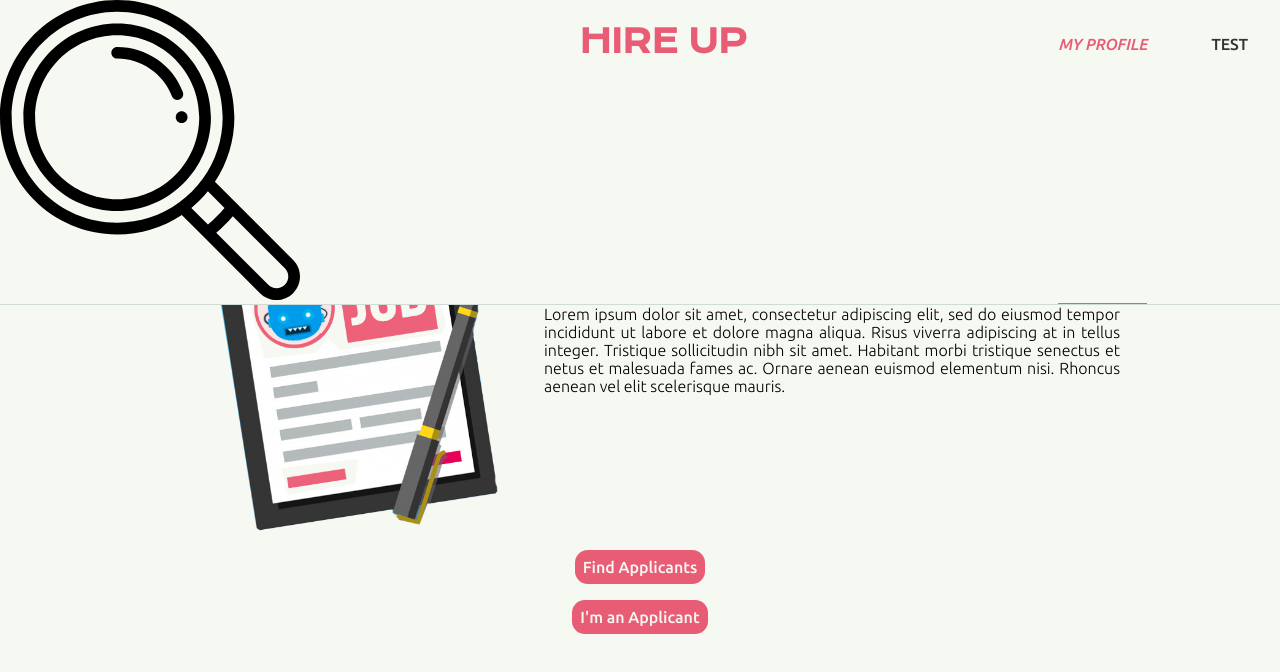
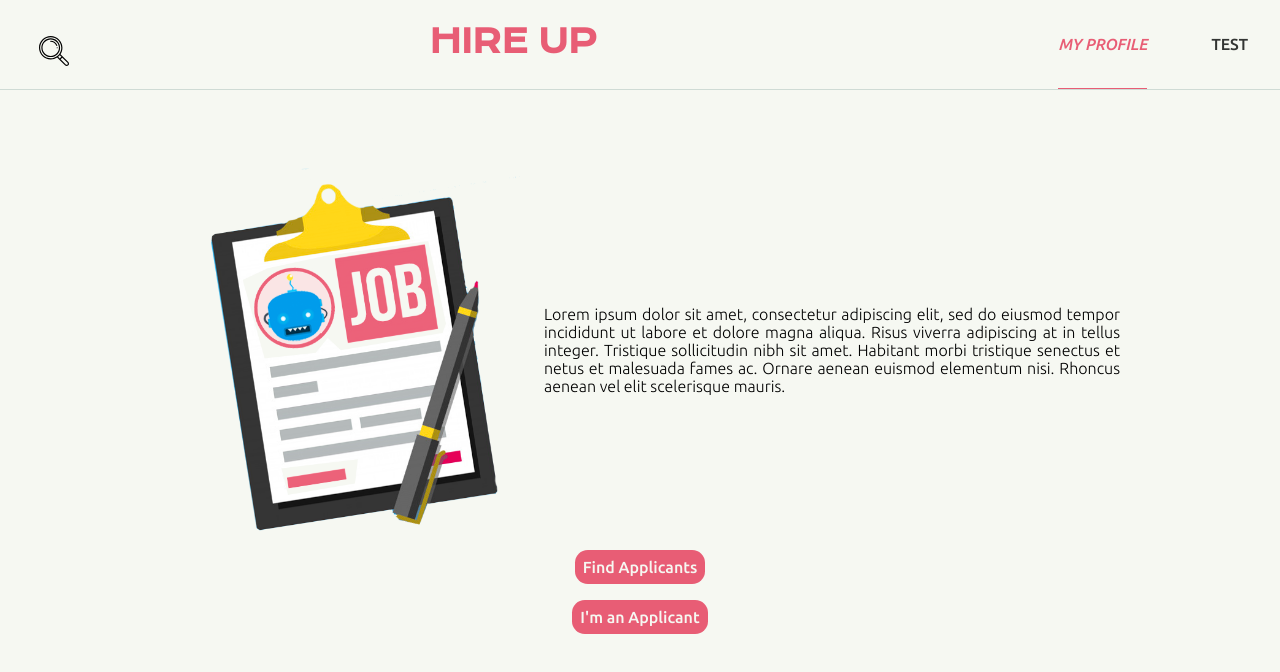
Before and after one commit to HireUp-Turing/HireUp_frontend, a React (Create React App) app: page / in a window 1280 px wide. Shown: the top 672 px of the page. Built offline with nearby package versions, Linux system fonts and the light colour scheme.

Commit message:
Add style to Menu comp #13

```diff
--- a/src/components/Header/Header.scss
+++ b/src/components/Header/Header.scss
@@ -34,4 +34,12 @@
 			font-style: italic;
 		}
 	}
+
+	.bm-burger-button {
+		position: fixed;
+    width: 36px;
+    height: 30px;
+    left: 36px;
+    top: 36px;
+	}
 }
```
